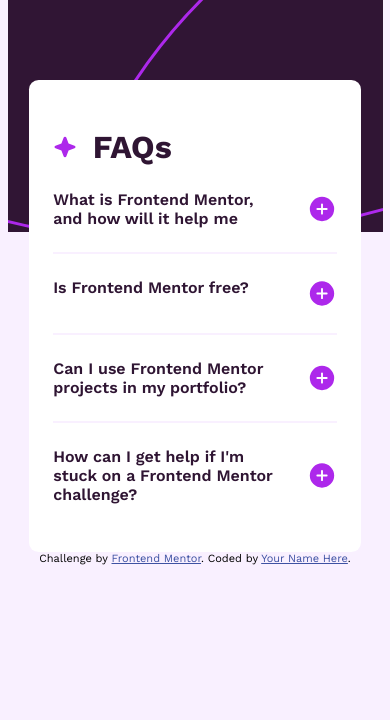
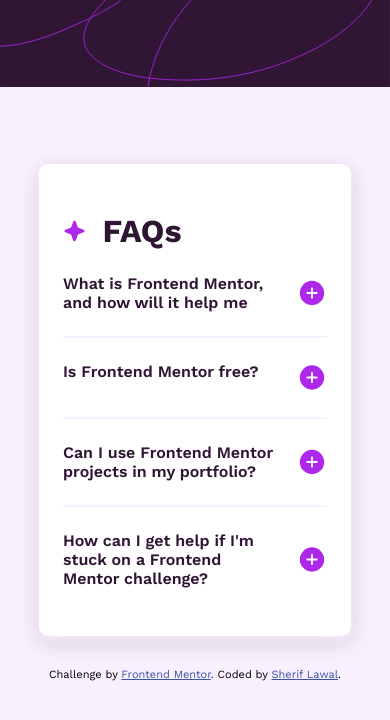
Before and after one commit to lawal-sherif-itunu/faqs, a plain HTML site: page index.html in a window 390 px wide. Drawn offline with nearby package versions, Linux system fonts and the light colour scheme.

Commit message:
Responsiveness
CSS media query

```diff
--- a/index.html
+++ b/index.html
@@ -23,7 +23,13 @@
     <main>
       <div class="background-head-img">
         <img
+          class="mobile-img"
           src="images/background-pattern-mobile.svg"
+          alt="background image"
+        />
+        <img
+          class="desktop-img"
+          src="images/background-pattern-desktop.svg"
           alt="background image"
         />
       </div>
@@ -105,7 +111,8 @@
         Challenge by
         <a href="https://www.frontendmentor.io?ref=challenge" target="_blank"
           >Frontend Mentor</a
-        >. Coded by <a href="#">Your Name Here</a>.
+        >. Coded by
+        <a href="https://github.com/lawal-sherif-itunu">Sherif Lawal</a>.
       </div>
     </main>
 
--- a/styles.css
+++ b/styles.css
@@ -19,34 +19,30 @@
   display: flex;
   flex-wrap: wrap;
   justify-content: center;
-  /* align-content: center; */
-  /* height: 100vh; */
-  padding-top: 5rem;
-  margin-bottom: 1rem;
+  align-content: center;
+  height: 100vh;
+  /* padding-top: 5rem; */
 }
-
-/* .head-background {
-  background-image: url(images/background-pattern-mobile.svg);
-  background-color: hsl(275, 100%, 97%);
-  background-repeat: no-repeat;
-  width: 100%;
-  height: 100%;
-  display: block;
-} */
 
 .background-head-img {
   position: absolute;
   top: 0;
   z-index: -1;
+  width: 100%;
+  /* object-fit: cover; */
 }
 
 .container {
   background-color: hsl(0, 0%, 100%);
   width: 85%;
   align-items: center;
+  justify-self: center;
   /* margin-inline: auto; */
   padding: 1.5rem;
   border-radius: 0.6rem;
+  margin-bottom: 2rem;
+  width: min(80%, 400px);
+  box-shadow: 0 4px 8px 0 hsl(275, 100%, 97%), 0 6px 20px 0 rgba(0, 0, 0, 0.19);
 }
 
 .heading img {
@@ -89,15 +85,6 @@
   line-height: 1.4rem;
 }
 
-/* .questionOne-heading img,
-.questionTwo-heading img,
-.questionThree-heading img,
-.questionFour-heading img {
-  display: none;
-} */
-
-
-
 .questionOne-answer,
 .questionTwo-answer,
 .questionThree-answer,
@@ -116,3 +103,32 @@
 .minus {
   display: none;
 }
+
+.desktop-img {
+  display: none;
+}
+/* @media  and (max-width: 368px) {
+  .container {
+
+  }
+} */
+
+.attribution {
+  width: 100%;
+}
+
+.background-head-img img {
+  width: 100%;
+  object-fit: cover;
+}
+
+@media screen and (min-width: 383px) {
+  .mobile-img {
+    display: none;
+  }
+
+  .desktop-img {
+    display: block;
+    width: 100%;
+  }
+}
```
Also changed, not shown: sandbox.js (+7 -0 lines), 1 other file.
